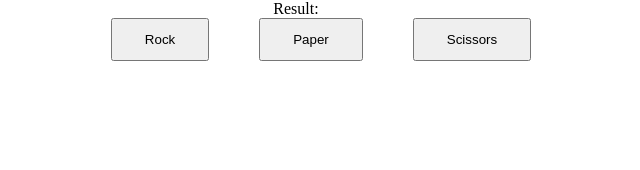
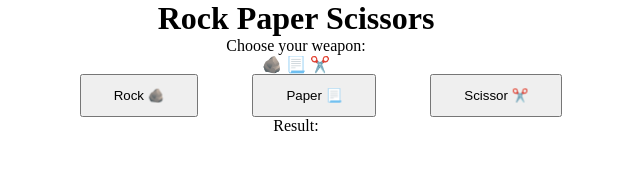
Before and after one commit to jfmartinz/Rock-Paper-Scissor-game, a plain HTML site: page index.html in a window 1280 px wide. Shown: the whole page, without its empty margins (344-984 px from the left). Drawn offline with Linux system fonts and the light colour scheme.

Commit message:
modify structure of html

```diff
--- a/index.html
+++ b/index.html
@@ -10,16 +10,20 @@
 </head>
 
 <body>
-
-        <div id="result">Result: </div>
+    <div class="content">
+        <h1>Rock Paper Scissors</h1>
+        <p>Choose your weapon:</p>
+        <p>🪨 📃 ✂️</p>
+    </div>
 
 
-
-    <div class="container-btn">
-
-        <button id="rock">Rock</button>
-        <button id="paper">Paper</button>
-        <button id="scissors">Scissors</button>
+    <div class="container">
+        <div class="btn">
+            <button id="rock" title="rock">Rock 🪨</button>
+            <button id="paper" title="paper">Paper 📃</button>
+            <button id="scissors" title="scissor">Scissor ✂️</button>
+        </div>
+        <p id="result">Result:</p>
     </div>
 
 
```
